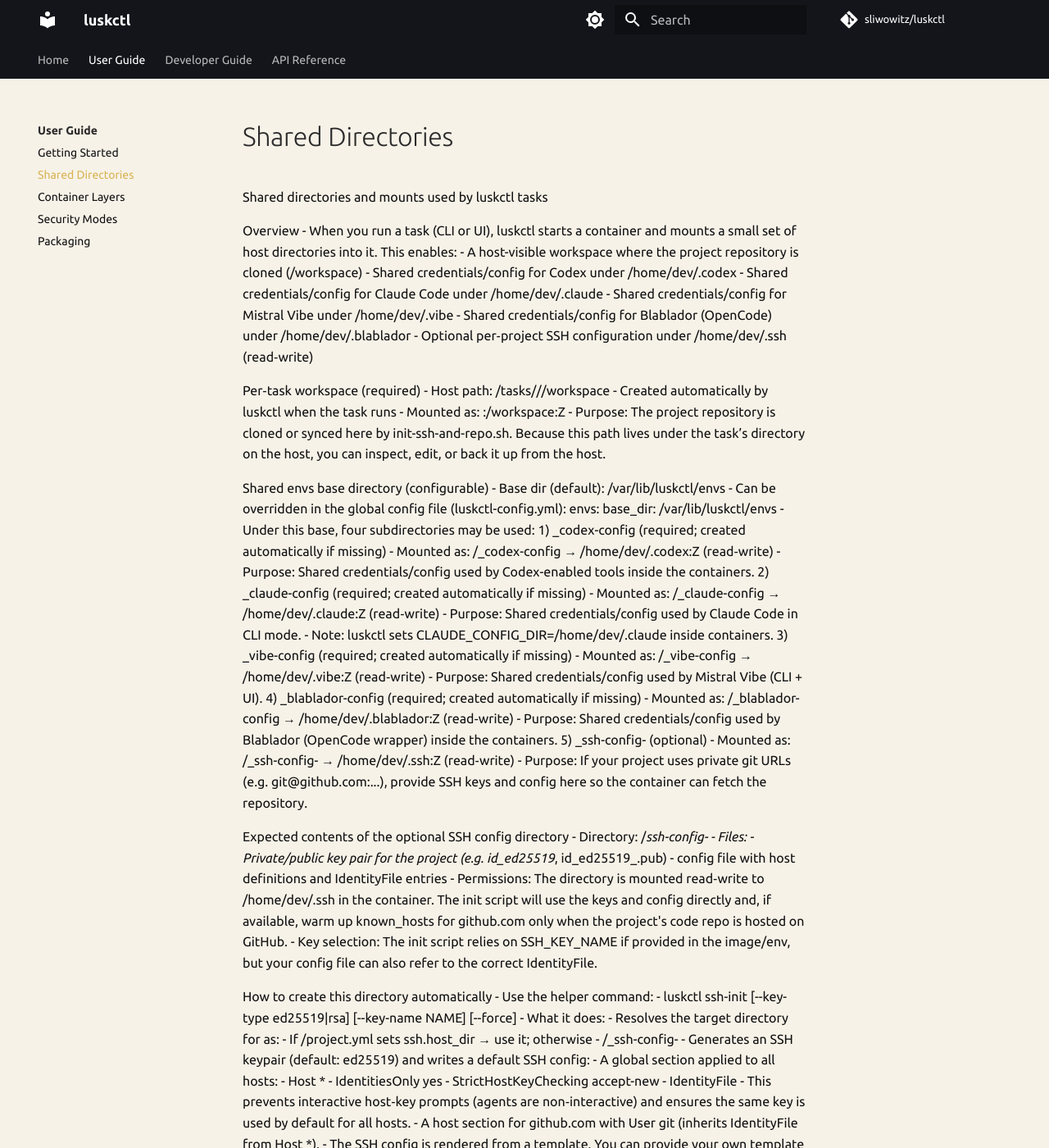
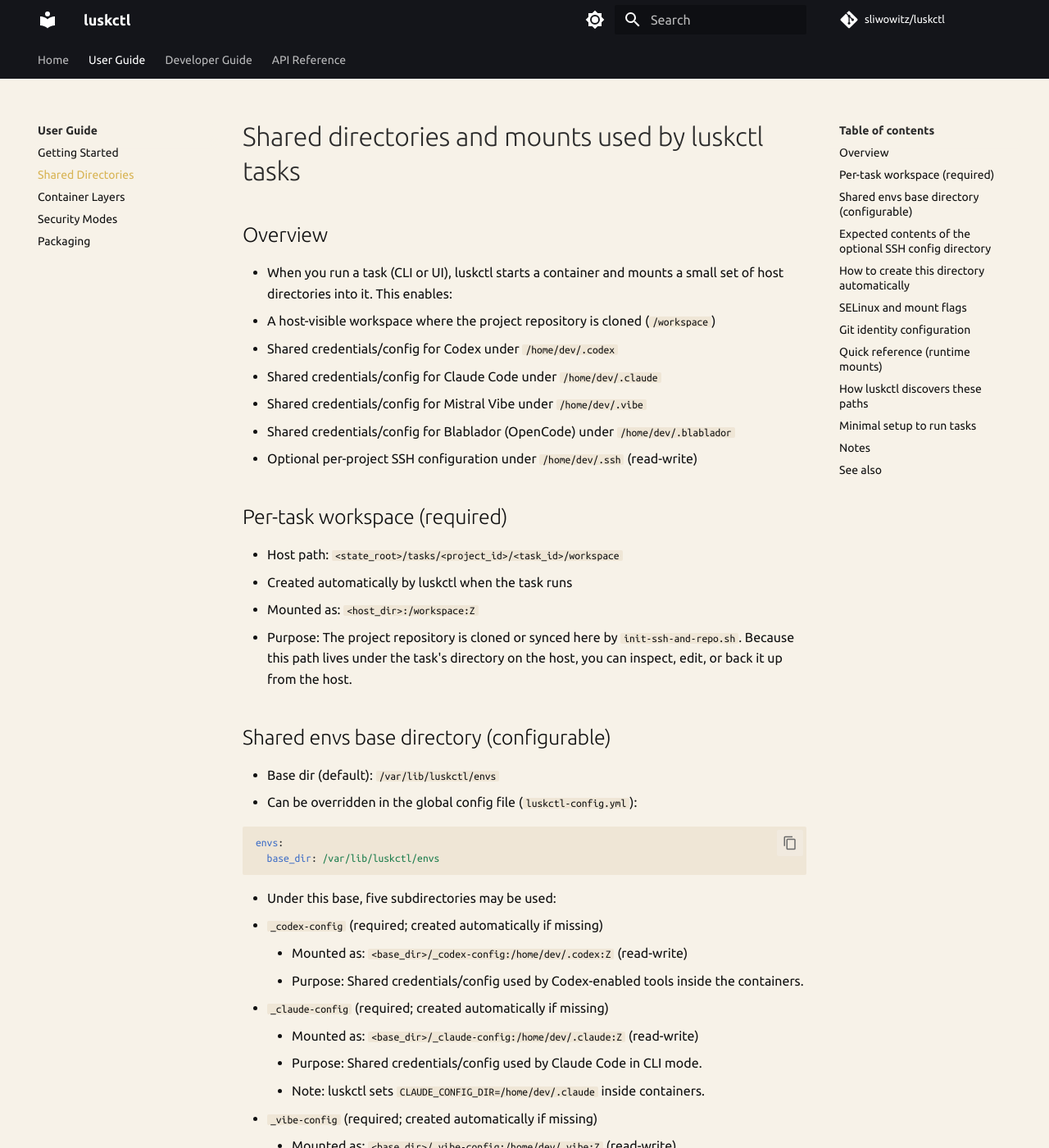
Before and after one commit to sliwowitz/luskctl, an MkDocs documentation site: the page built from docs/SHARED_DIRS.md, in a window 1280 px wide and 1400 px high. Shown: the whole window at 82% size. Built offline with MkDocs 1.6.1 and Material for MkDocs 9.7.7, drawn with Linux system fonts in a browser that asks for light colours; comment, search, counter and statistics services are not loaded; some of the changed text lies outside the part shown.

Commit message:
Fix Shared Directories markdown

````diff
--- a/docs/SHARED_DIRS.md
+++ b/docs/SHARED_DIRS.md
@@ -1,126 +1,138 @@
-Shared directories and mounts used by luskctl tasks
+# Shared directories and mounts used by luskctl tasks
 
-Overview
+## Overview
 - When you run a task (CLI or UI), luskctl starts a container and mounts a small set of host directories into it. This enables:
-  - A host-visible workspace where the project repository is cloned (/workspace)
-  - Shared credentials/config for Codex under /home/dev/.codex
-  - Shared credentials/config for Claude Code under /home/dev/.claude
-  - Shared credentials/config for Mistral Vibe under /home/dev/.vibe
-  - Shared credentials/config for Blablador (OpenCode) under /home/dev/.blablador
-  - Optional per‑project SSH configuration under /home/dev/.ssh (read‑write)
+  - A host-visible workspace where the project repository is cloned (`/workspace`)
+  - Shared credentials/config for Codex under `/home/dev/.codex`
+  - Shared credentials/config for Claude Code under `/home/dev/.claude`
+  - Shared credentials/config for Mistral Vibe under `/home/dev/.vibe`
+  - Shared credentials/config for Blablador (OpenCode) under `/home/dev/.blablador`
+  - Optional per-project SSH configuration under `/home/dev/.ssh` (read-write)
 
-Per‑task workspace (required)
-- Host path: <state_root>/tasks/<project_id>/<task_id>/workspace
+## Per-task workspace (required)
+- Host path: `<state_root>/tasks/<project_id>/<task_id>/workspace`
   - Created automatically by luskctl when the task runs
-  - Mounted as: <host_dir>:/workspace:Z
-- Purpose: The project repository is cloned or synced here by init-ssh-and-repo.sh. Because this path lives under the task’s directory on the host, you can inspect, edit, or back it up from the host.
+  - Mounted as: `<host_dir>:/workspace:Z`
+- Purpose: The project repository is cloned or synced here by `init-ssh-and-repo.sh`. Because this path lives under the task's directory on the host, you can inspect, edit, or back it up from the host.
 
-Shared envs base directory (configurable)
-- Base dir (default): /var/lib/luskctl/envs
-  - Can be overridden in the global config file (luskctl-config.yml):
-    envs:
-      base_dir: /var/lib/luskctl/envs
-- Under this base, four subdirectories may be used:
-  1) _codex-config (required; created automatically if missing)
-     - Mounted as: <base_dir>/_codex-config → /home/dev/.codex:Z (read‑write)
+## Shared envs base directory (configurable)
+- Base dir (default): `/var/lib/luskctl/envs`
+  - Can be overridden in the global config file (`luskctl-config.yml`):
+
+```yaml
+envs:
+  base_dir: /var/lib/luskctl/envs
+```
+
+- Under this base, five subdirectories may be used:
+  1. `_codex-config` (required; created automatically if missing)
+     - Mounted as: `<base_dir>/_codex-config:/home/dev/.codex:Z` (read-write)
      - Purpose: Shared credentials/config used by Codex-enabled tools inside the containers.
-  2) _claude-config (required; created automatically if missing)
-     - Mounted as: <base_dir>/_claude-config → /home/dev/.claude:Z (read‑write)
+  2. `_claude-config` (required; created automatically if missing)
+     - Mounted as: `<base_dir>/_claude-config:/home/dev/.claude:Z` (read-write)
      - Purpose: Shared credentials/config used by Claude Code in CLI mode.
-     - Note: luskctl sets CLAUDE_CONFIG_DIR=/home/dev/.claude inside containers.
-  3) _vibe-config (required; created automatically if missing)
-     - Mounted as: <base_dir>/_vibe-config → /home/dev/.vibe:Z (read‑write)
+     - Note: luskctl sets `CLAUDE_CONFIG_DIR=/home/dev/.claude` inside containers.
+  3. `_vibe-config` (required; created automatically if missing)
+     - Mounted as: `<base_dir>/_vibe-config:/home/dev/.vibe:Z` (read-write)
      - Purpose: Shared credentials/config used by Mistral Vibe (CLI + UI).
-  4) _blablador-config (required; created automatically if missing)
-     - Mounted as: <base_dir>/_blablador-config → /home/dev/.blablador:Z (read‑write)
+  4. `_blablador-config` (required; created automatically if missing)
+     - Mounted as: `<base_dir>/_blablador-config:/home/dev/.blablador:Z` (read-write)
      - Purpose: Shared credentials/config used by Blablador (OpenCode wrapper) inside the containers.
-  5) _ssh-config-<project_id> (optional)
-     - Mounted as: <base_dir>/_ssh-config-<project_id> → /home/dev/.ssh:Z (read‑write)
-     - Purpose: If your project uses private git URLs (e.g. git@github.com:...), provide SSH keys and config here so the container can fetch the repository.
+  5. `_ssh-config-<project_id>` (optional)
+     - Mounted as: `<base_dir>/_ssh-config-<project_id>:/home/dev/.ssh:Z` (read-write)
+     - Purpose: If your project uses private git URLs (for example, `git@github.com:...`), provide SSH keys and config here so the container can fetch the repository.
 
-Expected contents of the optional SSH config directory
-- Directory: <base_dir>/_ssh-config-<project_id>
+## Expected contents of the optional SSH config directory
+- Directory: `<base_dir>/_ssh-config-<project_id>`
 - Files:
-  - Private/public key pair for the project (e.g. id_ed25519_<project>, id_ed25519_<project>.pub)
-  - config file with host definitions and IdentityFile entries
-- Permissions: The directory is mounted read‑write to /home/dev/.ssh in the container. The init script will use the keys and config directly and, if available, warm up known_hosts for github.com only when the project's code repo is hosted on GitHub.
-- Key selection: The init script relies on SSH_KEY_NAME if provided in the image/env, but your config file can also refer to the correct IdentityFile.
+  - Private/public key pair for the project (for example, `id_ed25519_<project>`, `id_ed25519_<project>.pub`)
+  - `config` file with host definitions and `IdentityFile` entries
+- Permissions: The directory is mounted read-write to `/home/dev/.ssh` in the container. The init script will use the keys and config directly and, if available, warm up `known_hosts` for `github.com` only when the project's repo is hosted on GitHub.
+- Key selection: The init script relies on `SSH_KEY_NAME` if provided in the image/env, but your config file can also refer to the correct `IdentityFile`.
 
-How to create this directory automatically
+## How to create this directory automatically
 - Use the helper command:
-  - luskctl ssh-init <project_id> \[--key-type ed25519|rsa\] \[--key-name NAME\] \[--force\]
+
+```bash
+luskctl ssh-init <project_id> [--key-type ed25519|rsa] [--key-name NAME] [--force]
+```
+
 - What it does:
-  - Resolves the target directory for <project_id> as:
-    - If <project>/project.yml sets ssh.host_dir → use it; otherwise
-    - <envs_base>/_ssh-config-<project_id>
-  - Generates an SSH keypair (default: ed25519) and writes a default SSH config:
+  - Resolves the target directory for `<project_id>` as:
+    - If `<project>/project.yml` sets `ssh.host_dir`, use it; otherwise
+    - `<envs_base>/_ssh-config-<project_id>`
+  - Generates an SSH keypair (default: `ed25519`) and writes a default SSH config:
     - A global section applied to all hosts:
-      - Host *
-      -   IdentitiesOnly yes
-      -   StrictHostKeyChecking accept-new
-      -   IdentityFile <generated_private_key>
-      - This prevents interactive host‑key prompts (agents are non‑interactive) and ensures the same key is used by default for all hosts.
-    - A host section for github.com with User git (inherits IdentityFile from Host *).
-  - The SSH config is rendered from a template. You can provide your own template via project.yml → ssh.config_template.
-    - Supported tokens in the template: {{IDENTITY_FILE}}, {{KEY_NAME}}, {{PROJECT_ID}}
-    - If not provided, a built-in template is used (see src/luskctl/resources/templates/ssh_config.template).
-  - Prints the resulting paths. Use the .pub key to register a deploy key or add it to your Git host.
+      - `Host *`
+      - `IdentitiesOnly yes`
+      - `StrictHostKeyChecking accept-new`
+      - `IdentityFile <generated_private_key>`
+      - This prevents interactive host-key prompts (agents are non-interactive) and ensures the same key is used by default for all hosts.
+    - A host section for `github.com` with `User git` (inherits `IdentityFile` from `Host *`).
+  - The SSH config is rendered from a template. You can provide your own template via `project.yml` -> `ssh.config_template`.
+    - Supported tokens in the template: `{{IDENTITY_FILE}}`, `{{KEY_NAME}}`, `{{PROJECT_ID}}`
+    - If not provided, a built-in template is used (see `src/luskctl/resources/templates/ssh_config.template`).
+  - Prints the resulting paths. Use the `.pub` key to register a deploy key or add it to your Git host.
 
-SELinux and mount flags
-- luskctl uses the :Z flag for all volume mounts to ensure correct SELinux labeling. The SSH directory is mounted with :Z for read‑write access.
+## SELinux and mount flags
+- luskctl uses the `:Z` flag for all volume mounts to ensure correct SELinux labeling. The SSH directory is mounted with `:Z` for read-write access.
 
-Git identity configuration
+## Git identity configuration
 - luskctl automatically configures git author and committer identities inside containers to identify AI-generated commits.
-- **Git Author**: Set to the AI agent that created the commit (Codex, Claude, or Mistral Vibe)
-- **Git Committer**: Set to human credentials (configurable per project)
+- **Git Author**: Set to the AI agent that created the commit (Codex, Claude, or Mistral Vibe).
+- **Git Committer**: Set to human credentials (configurable per project).
 - **For CLI mode**: Git identity is set via environment variables in the command aliases for each agent:
-  - `codex` → Author: "Codex <codex@openai.com>", Committer: human credentials
-  - `claude` → Author: "Claude <noreply@anthropic.com>", Committer: human credentials
-  - `vibe` → Author: "Mistral Vibe <vibe@mistral.ai>", Committer: human credentials
-  - Each agent's alias sets its own git author, allowing multiple agents to coexist in the same container
+  - `codex` -> Author: `Codex <codex@openai.com>`, Committer: human credentials
+  - `claude` -> Author: `Claude <noreply@anthropic.com>`, Committer: human credentials
+  - `vibe` -> Author: `Mistral Vibe <vibe@mistral.ai>`, Committer: human credentials
+  - Each agent's alias sets its own git author, allowing multiple agents to coexist in the same container.
 - **For UI mode**: Git identity is set in the entry script based on the default agent (configured via `DEFAULT_AGENT` env var, `default_agent` in config, or `--backend` CLI flag):
-  - `codex` → Author: "Codex <codex@openai.com>", Committer: human credentials
-  - `claude` → Author: "Claude <noreply@anthropic.com>", Committer: human credentials
-  - `mistral` → Author: "Mistral Vibe <vibe@mistral.ai>", Committer: human credentials
-  - Unknown backends default to Author: "AI Agent <ai-agent@localhost>", Committer: human credentials
+  - `codex` -> Author: `Codex <codex@openai.com>`, Committer: human credentials
+  - `claude` -> Author: `Claude <noreply@anthropic.com>`, Committer: human credentials
+  - `mistral` -> Author: `Mistral Vibe <vibe@mistral.ai>`, Committer: human credentials
+  - Unknown backends default to Author: `AI Agent <ai-agent@localhost>`, Committer: human credentials
 - **Human credentials configuration** (checked in order):
   1. Per-project: `human_name` and `human_email` in the `git:` section of `project.yml`
   2. Global luskctl config: `human_name` and `human_email` in the `git:` section of `~/.config/luskctl/config.yml`
   3. Global git config: `git config --global user.name` and `git config --global user.email`
-  4. Defaults: "Nobody <nobody@localhost>"
+  4. Defaults: `Nobody <nobody@localhost>`
 - Email addresses for Codex, Claude, and Mistral are GitHub-recognized and will display with avatars in commit history.
 - This approach ensures commits show both the AI agent (author) and the human supervisor (committer).
 
-Quick reference (runtime mounts)
-- /workspace              ← <state_root>/tasks/<project>/<task>/workspace:Z
-- /home/dev/.codex        ← <envs_base>/_codex-config:Z
-- /home/dev/.claude       ← <envs_base>/_claude-config:Z
-- /home/dev/.vibe         ← <envs_base>/_vibe-config:Z
-- /home/dev/.blablador    ← <envs_base>/_blablador-config:Z
-- /home/dev/.ssh (optional) ← <envs_base>/_ssh-config-<project>:Z
+## Quick reference (runtime mounts)
+- `/workspace` <- `<state_root>/tasks/<project>/<task>/workspace:Z`
+- `/home/dev/.codex` <- `<envs_base>/_codex-config:Z`
+- `/home/dev/.claude` <- `<envs_base>/_claude-config:Z`
+- `/home/dev/.vibe` <- `<envs_base>/_vibe-config:Z`
+- `/home/dev/.blablador` <- `<envs_base>/_blablador-config:Z`
+- `/home/dev/.ssh` (optional) <- `<envs_base>/_ssh-config-<project>:Z`
 
-How luskctl discovers these paths
-- state_root: Determined by LUSKCTL_STATE_DIR or defaults (root: /var/lib/luskctl; user: ${XDG_DATA_HOME:-~/.local/share}/luskctl).
-- envs_base: Set in luskctl-config.yml under envs.base_dir; defaults to /var/lib/luskctl/envs if unspecified.
+## How luskctl discovers these paths
+- `state_root`: Determined by `LUSKCTL_STATE_DIR` or defaults (root: `/var/lib/luskctl`; user: `${XDG_DATA_HOME:-~/.local/share}/luskctl`).
+- `envs_base`: Set in `luskctl-config.yml` under `envs.base_dir`; defaults to `/var/lib/luskctl/envs` if unspecified.
 
-Minimal setup to run tasks
-1) Ensure luskctl can write to the state root (or set LUSKCTL_STATE_DIR accordingly).
-2) Optionally create the envs base dir (luskctl will create these directories automatically if missing):
-   - sudo mkdir -p /var/lib/luskctl/envs/_codex-config
-   - sudo mkdir -p /var/lib/luskctl/envs/_claude-config
-   - sudo mkdir -p /var/lib/luskctl/envs/_vibe-config
-   - sudo mkdir -p /var/lib/luskctl/envs/_blablador-config
-3) If using private git repositories for a project <proj>:
-   - sudo mkdir -p /var/lib/luskctl/envs/_ssh-config-<proj>
+## Minimal setup to run tasks
+1. Ensure luskctl can write to the state root (or set `LUSKCTL_STATE_DIR` accordingly).
+2. Optionally create the envs base dir (luskctl will create these directories automatically if missing):
+
+```bash
+sudo mkdir -p /var/lib/luskctl/envs/_codex-config
+sudo mkdir -p /var/lib/luskctl/envs/_claude-config
+sudo mkdir -p /var/lib/luskctl/envs/_vibe-config
+sudo mkdir -p /var/lib/luskctl/envs/_blablador-config
+```
+
+3. If using private git repositories for a project `<proj>`:
+   - `sudo mkdir -p /var/lib/luskctl/envs/_ssh-config-<proj>`
    - Place SSH keys and config there (see above). Keys must match your repo host.
 
-Notes
+## Notes
 - The SSH directory is optional. Public HTTPS repos do not require it.
-- The .codex directory is mounted read‑write and should contain any credentials/config required by Codex tooling.
-- The .claude directory is mounted read‑write and should contain any credentials/config required by Claude Code.
-- The .vibe directory is mounted read‑write and should contain any credentials/config required by Mistral Vibe.
-- The .blablador directory is mounted read‑write and should contain any credentials/config required by Blablador (OpenCode).
-- Both CLI and UI containers mount the same paths and start with the working directory set to /workspace.
+- The `.codex` directory is mounted read-write and should contain any credentials/config required by Codex tooling.
+- The `.claude` directory is mounted read-write and should contain any credentials/config required by Claude Code.
+- The `.vibe` directory is mounted read-write and should contain any credentials/config required by Mistral Vibe.
+- The `.blablador` directory is mounted read-write and should contain any credentials/config required by Blablador (OpenCode).
+- Both CLI and UI containers mount the same paths and start with the working directory set to `/workspace`.
 
-See also
+## See also
 - Run `luskctl config` to see the resolved envs base dir and other important paths.
````
